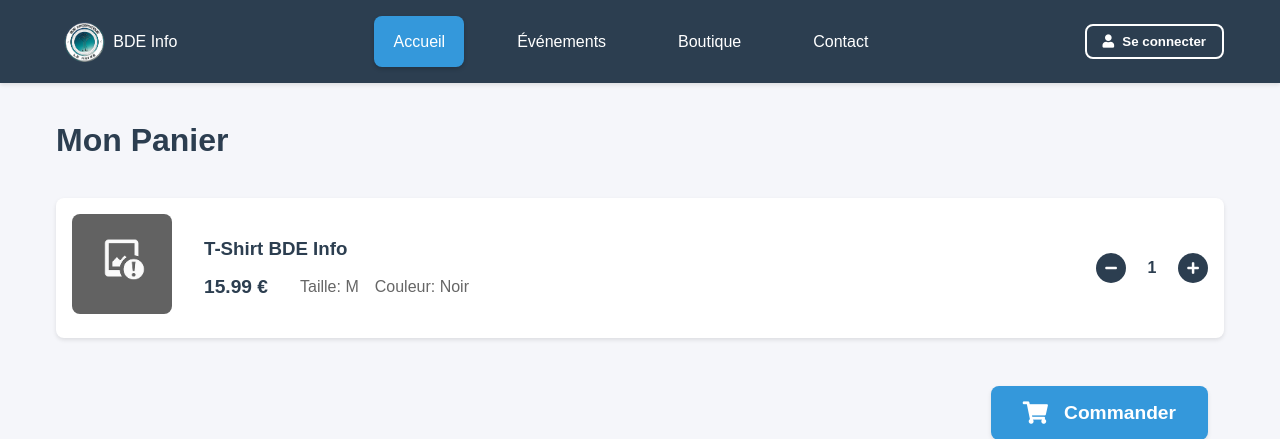
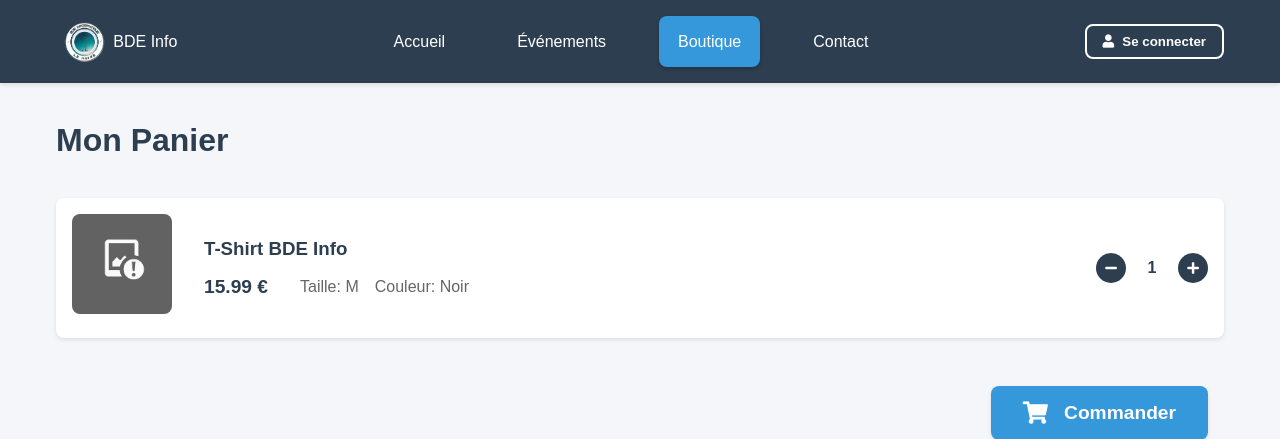
Before and after one commit to NicolasCHANTEUX/SAE_4.01_site_BDE, a PHP site: page /app/views/boutique/panier.php in a window 1280 px wide. Shown: the top 439 px of the page. Run offline with PHP 8.4, Linux system fonts and the light colour scheme.

Commit message:
class active

```diff
--- a/app/views/boutique/boutique.php
+++ b/app/views/boutique/boutique.php
@@ -18,9 +18,9 @@
                 </a>
             </div>
             <div class="nav-links">
-                <a href="/" class="active">Accueil</a>
+                <a href="/">Accueil</a>
                 <a href="/evenement.php">Événements</a>
-                <a href="/boutique.php">Boutique</a>
+                <a href="/boutique.php" class="active">Boutique</a>
                 <a href="/contact.php">Contact</a>
             </div>
             <div class="nav-actions">
--- a/app/views/boutique/panier.php
+++ b/app/views/boutique/panier.php
@@ -18,9 +18,9 @@
                 </a>
             </div>
             <div class="nav-links">
-                <a href="/" class="active">Accueil</a>
+                <a href="/">Accueil</a>
                 <a href="/evenement.php">Événements</a>
-                <a href="/boutique.php">Boutique</a>
+                <a href="/boutique.php" class="active">Boutique</a>
                 <a href="/contact.php">Contact</a>
             </div>
             <div class="nav-actions">
--- a/app/views/boutique/produit.php
+++ b/app/views/boutique/produit.php
@@ -18,9 +18,9 @@
                 </a>
             </div>
             <div class="nav-links">
-                <a href="/" class="active">Accueil</a>
+                <a href="/">Accueil</a>
                 <a href="/evenement.php">Événements</a>
-                <a href="/boutique.php">Boutique</a>
+                <a href="/boutique.php" class="active">Boutique</a>
                 <a href="/contact.php">Contact</a>
             </div>
             <div class="nav-actions">
--- a/app/views/connexion/connexion.php
+++ b/app/views/connexion/connexion.php
@@ -18,7 +18,7 @@
                 </a>
             </div>
             <div class="nav-links">
-                <a href="/" class="active">Accueil</a>
+                <a href="/">Accueil</a>
                 <a href="/evenement.php">Événements</a>
                 <a href="/boutique.php">Boutique</a>
                 <a href="/contact.php">Contact</a>
--- a/app/views/contact.php
+++ b/app/views/contact.php
@@ -17,10 +17,10 @@
                 </a>
             </div>
             <div class="nav-links">
-                <a href="/" class="active">Accueil</a>
+                <a href="/">Accueil</a>
                 <a href="/evenement.php">Événements</a>
                 <a href="/boutique.php">Boutique</a>
-                <a href="/contact.php">Contact</a>
+                <a href="/contact.php" class="active">Contact</a>
             </div>
             <div class="nav-actions">
                 <button id="loginBtn" class="btn-login">
--- a/app/views/creerCompte/creerCompte.php
+++ b/app/views/creerCompte/creerCompte.php
@@ -18,7 +18,7 @@
                 </a>
             </div>
             <div class="nav-links">
-                <a href="/" class="active">Accueil</a>
+                <a href="/">Accueil</a>
                 <a href="/evenement.php">Événements</a>
                 <a href="/boutique.php">Boutique</a>
                 <a href="/contact.php">Contact</a>
--- a/app/views/evenement/evenement.php
+++ b/app/views/evenement/evenement.php
@@ -19,8 +19,8 @@
                 </a>
             </div>
             <div class="nav-links">
-                <a href="/" class="active">Accueil</a>
-                <a href="/evenement.php">Événements</a>
+                <a href="/">Accueil</a>
+                <a href="/evenement.php" class="active">Événements</a>
                 <a href="/boutique.php">Boutique</a>
                 <a href="/contact.php">Contact</a>
             </div>
```
